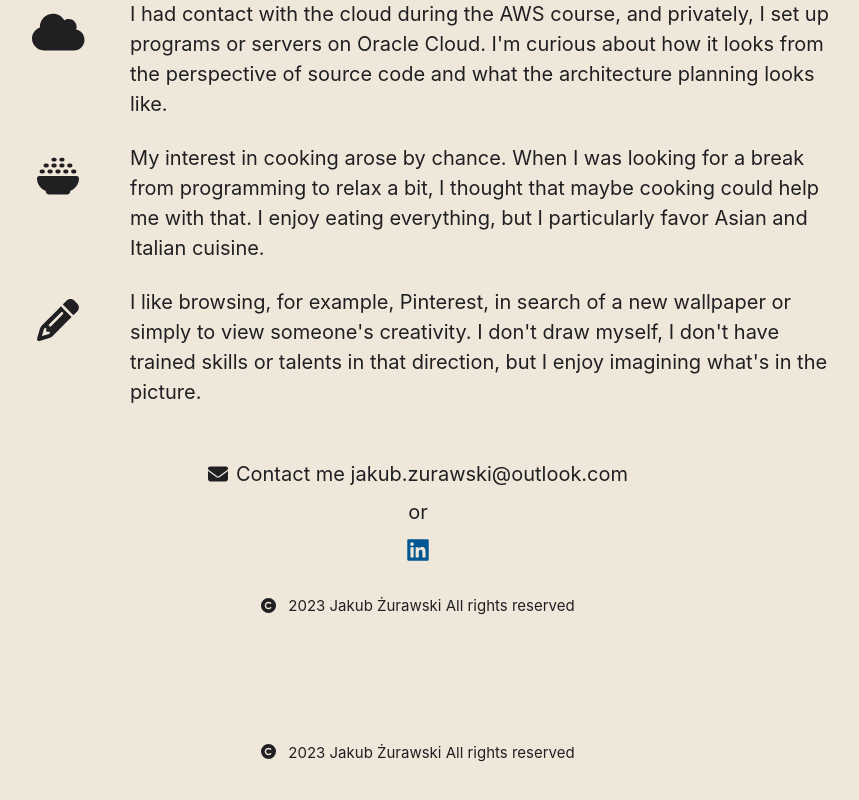
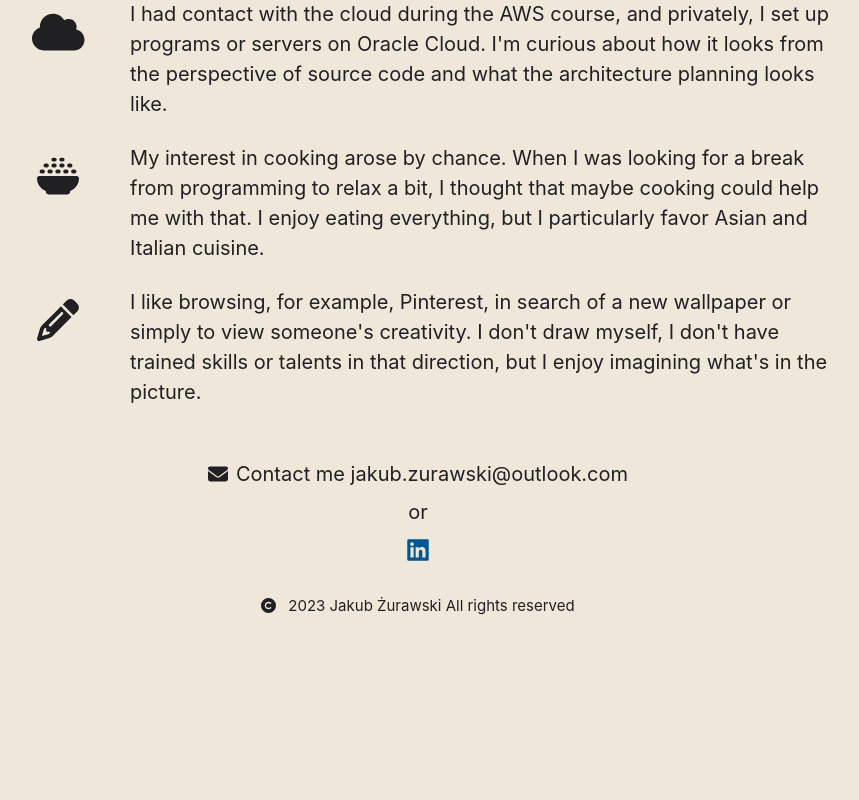
Before and after one commit to Jusiiek/my_page, a Next.js app: page / in a window 1280 px wide. Shown: the part 1679-2479 px from the top of the page, without its empty margins (222-1081 px from the left). After the commit the page ends 2401 px from the top, so only its background shows below. Built offline with nearby package versions, Linux system fonts and the light colour scheme.

Commit message:
removed copyrights from layout

```diff
--- a/src/layouts/main.tsx
+++ b/src/layouts/main.tsx
@@ -6,7 +6,6 @@ import {ThemeProvider} from "@/providers/theme_provider";
 
 import Navbar from "@/components/navbar";
 import PageMenu from "@/components/page_menu";
-import Copyright from "@/components/copyright";
 import Footer from "@/components/footer";
 
 export default function Main({children}: {children: React.ReactNode})  {
@@ -23,7 +22,6 @@ export default function Main({children}: {children: React.ReactNode})  {
                 <Navbar/>
                 <PageMenu/>
                 {children}
-                <Copyright/>
                 <Footer/>
             </ThemeProvider>
         </Space>
```
